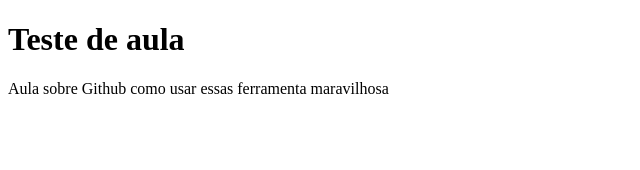
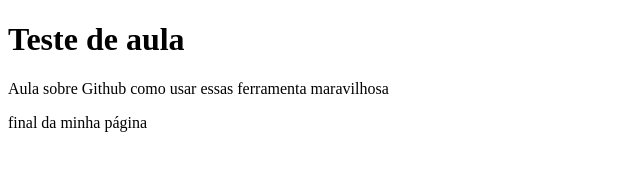
Before and after one commit to heitorrafaelzelante/Aula-github, a plain HTML site: page index.html in a window 1280 px wide. Shown: the whole page, without its empty margins (0-640 px from the left). Drawn offline with Linux system fonts and the light colour scheme.

Commit message:
alteração na pagina

```diff
--- a/index.html
+++ b/index.html
@@ -10,5 +10,6 @@
     <h1>Teste de aula </h1>
     <p>Aula sobre Github como usar essas ferramenta maravilhosa</p>
   </div>
+  <footer>final da minha página</footer>
 </body>
 </html>
```
